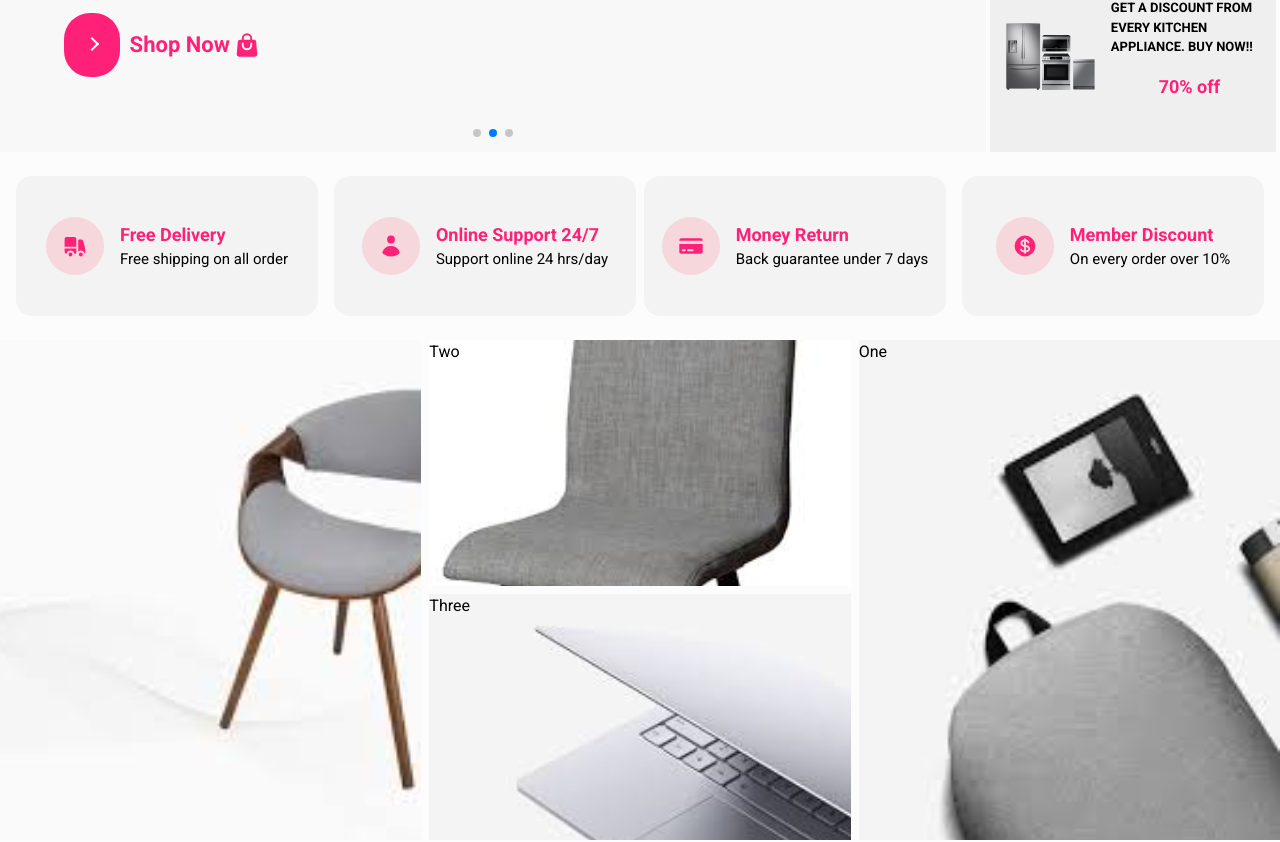
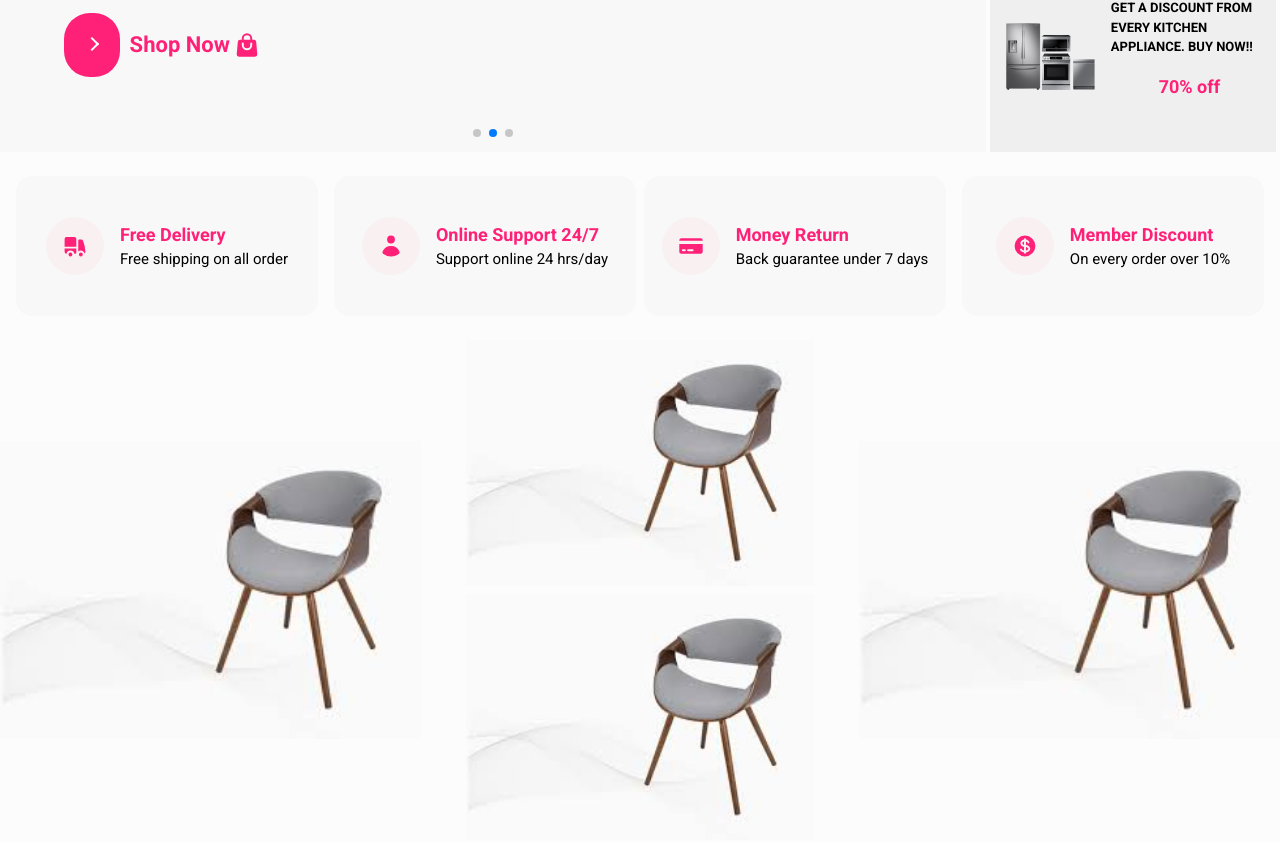
Before and after one commit to Evar-SF27/market, a Next.js app: page / in a window 1280 px wide. Shown: the part 538-1380 px from the top of the page. Built offline with nearby package versions, Linux system fonts and the light colour scheme; no server answers.

Commit message:
UI style reset

```diff
--- a/app/globals.css
+++ b/app/globals.css
@@ -64,7 +64,7 @@
     @apply max-lg:w-[100%] w-[50%] flex justify-center items-center max-sm:flex-col gap-4;
 }
 .offers {
-    @apply flex items-center justify-center bg-secondary-600 w-[50%] max-sm:w-[90%] h-[140px] rounded-2xl px-2;
+    @apply flex items-center justify-center bg-secondary-500 w-[50%] max-sm:w-[90%] h-[140px] rounded-2xl px-2;
 }
 .category-bg {
     @apply bg-secondary-100 p-4 rounded-[50%] mr-4 hover:bg-secondary-500 w-[200px] h-[190px] max-sm:w-[120px] max-sm:h-[110px];
@@ -96,3 +96,6 @@
 .store_nav > span {
     @apply bg-primary p-[4px] ml-[3px] text-[14px] rounded text-white font-bold;
 }
+.zoom {
+    @apply w-full h-full transition-transform transform scale-100 hover:scale-110 object-contain;
+}
--- a/app/page.tsx
+++ b/app/page.tsx
@@ -4,7 +4,7 @@ import { fetchCategories } from '@/services/categories'
 export default async function Home() {
   const { categories } = await fetchCategories()
   return (
-    <div className='bg-secondary-100 w-full'>
+    <div className='bg-secondary-100 w-[100%]'>
       <NavBar />
       <main>
         <Hero />
--- a/components/hero/hero.tsx
+++ b/components/hero/hero.tsx
@@ -12,7 +12,7 @@ import CustomButton from '../button/button'
 const Hero = () => {
 
   return (
-    <div className="flex max-lg:flex-col gap-1 w-[100%] h-fit transition-all duration-3000">
+    <div className="flex max-lg:flex-col gap-1 w-[100%] h-fit transition-all duration-3000 z-10">
         <div className="flex items-center w-[100%] lg:w-[70%] xl:w-[77%] h-[550px] max-md:h-fit bg-secondary-500">
             <Swiper
                 modules={[Pagination, Autoplay, EffectFade]}
--- a/components/nav/topBar.tsx
+++ b/components/nav/topBar.tsx
@@ -23,7 +23,7 @@ const topBar = () => {
                 className="icons-small"
                 onClick={() => setIsOpen(!isOpen)}
             />
-            <div className={`${isOpen ? "fixed" : "hidden"} top-0 left-0 bg-secondary-800 h-[100%] w-[55%] opacity-[95%] py-2 px-4  overflow-x-scroll`}>
+            <div className={`${isOpen ? "fixed" : "hidden"} top-0 left-0 bg-secondary-900 h-[100%] w-[55%] py-2 px-4 z-1000 overflow-x-scroll`}>
                 <div className="flex justify-end">
                     <XCircleIcon
                         className="icons-small"
--- a/components/sales/sales.tsx
+++ b/components/sales/sales.tsx
@@ -1,20 +1,22 @@
+import Image from 'next/image'
 import './styles/index.css'
 
 const Sales = () => {
   return (
     <div className="lg:grid grid-cols-3 gap-2">
-        <div className="h-[500px] max-lg:h-[400px] background_one backdrop">
+        <div className="h-[500px] max-lg:h-[400px] relative overflow-hidden">
+            <Image src='/images/bg_one.jpeg' alt='background_one' width={200} height={100} className='zoom' />
         </div>
-        <div className="md:flex lg:flex-col gap-2">
-            <div className="h-[246px] md:w-[50%] lg:w-[100%] background_two backdrop">
-                Two
+        <div className="md:flex lg:flex-col gap-2 relative overflow-hidden">
+            <div className="h-[246px] md:w-[50%] lg:w-[100%]">
+                <Image src='/images/bg_one.jpeg' alt='background_two' width={200} height={100} className='zoom' />
             </div>
-            <div className="h-[246px] md:w-[50%] lg:w-[100%] background_three backdrop">
-                Three
+            <div className="h-[246px] md:w-[50%] lg:w-[100%] relative overflow-hidden">
+                <Image src='/images/bg_one.jpeg' alt='background_three' width={200} height={100} className='zoom' />
             </div>
         </div>
-        <div className="h-[500px] max-lg:h-[400px] background_four backdrop">
-            One
+        <div className="h-[500px] max-lg:h-[400px] relative overflow-hidden">
+            <Image src='/images/bg_one.jpeg' alt='background_four' width={200} height={100} className='zoom' />
         </div>
     </div>
   )
--- a/tailwind.config.js
+++ b/tailwind.config.js
@@ -17,8 +17,7 @@ module.exports = {
         "black-200": "#626262",
         "primary": {
           DEFAULT: "#FF2178FF",
-          100: "#FF214822",
-          // 900: "#DD0055"
+          100: "#FF214809",
           900: "#A9171CFF"
         },
         "secondary": {
```
